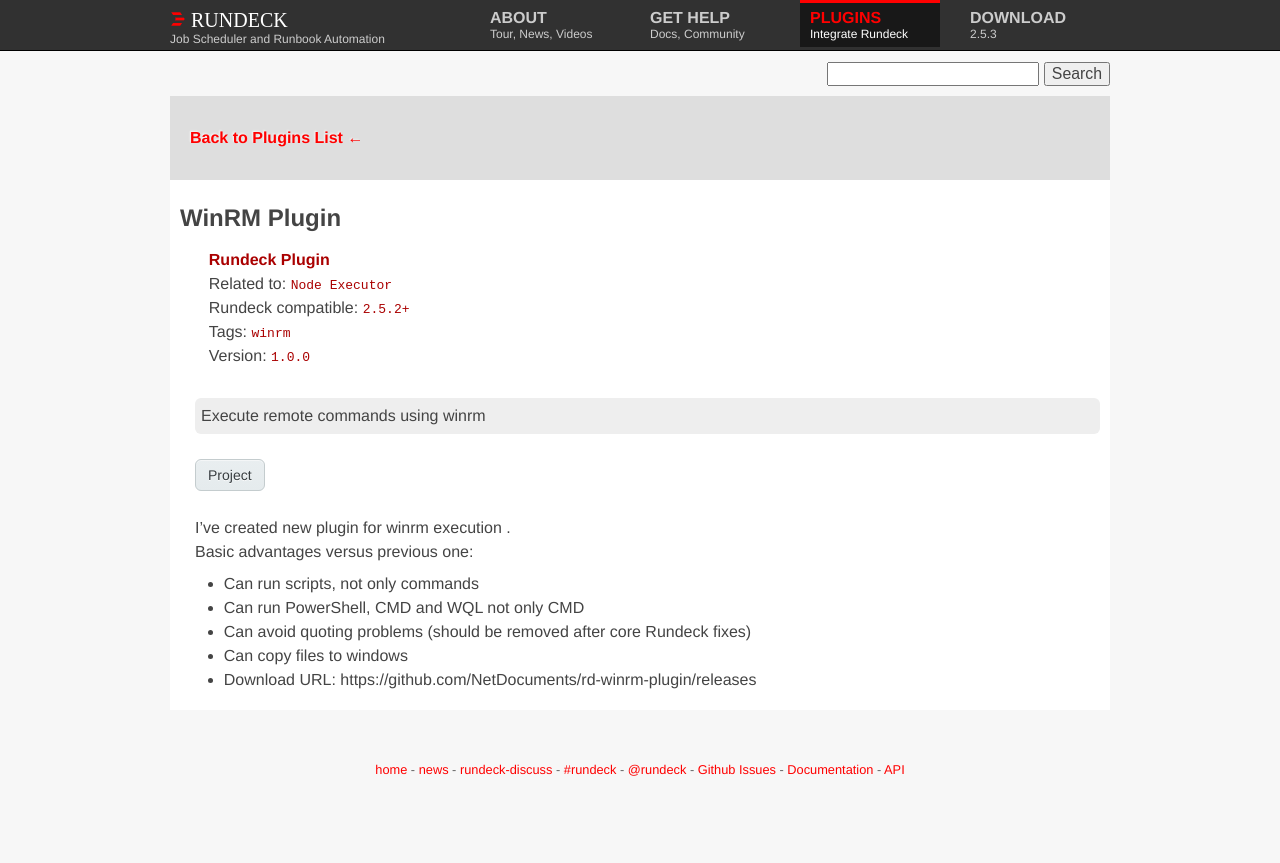
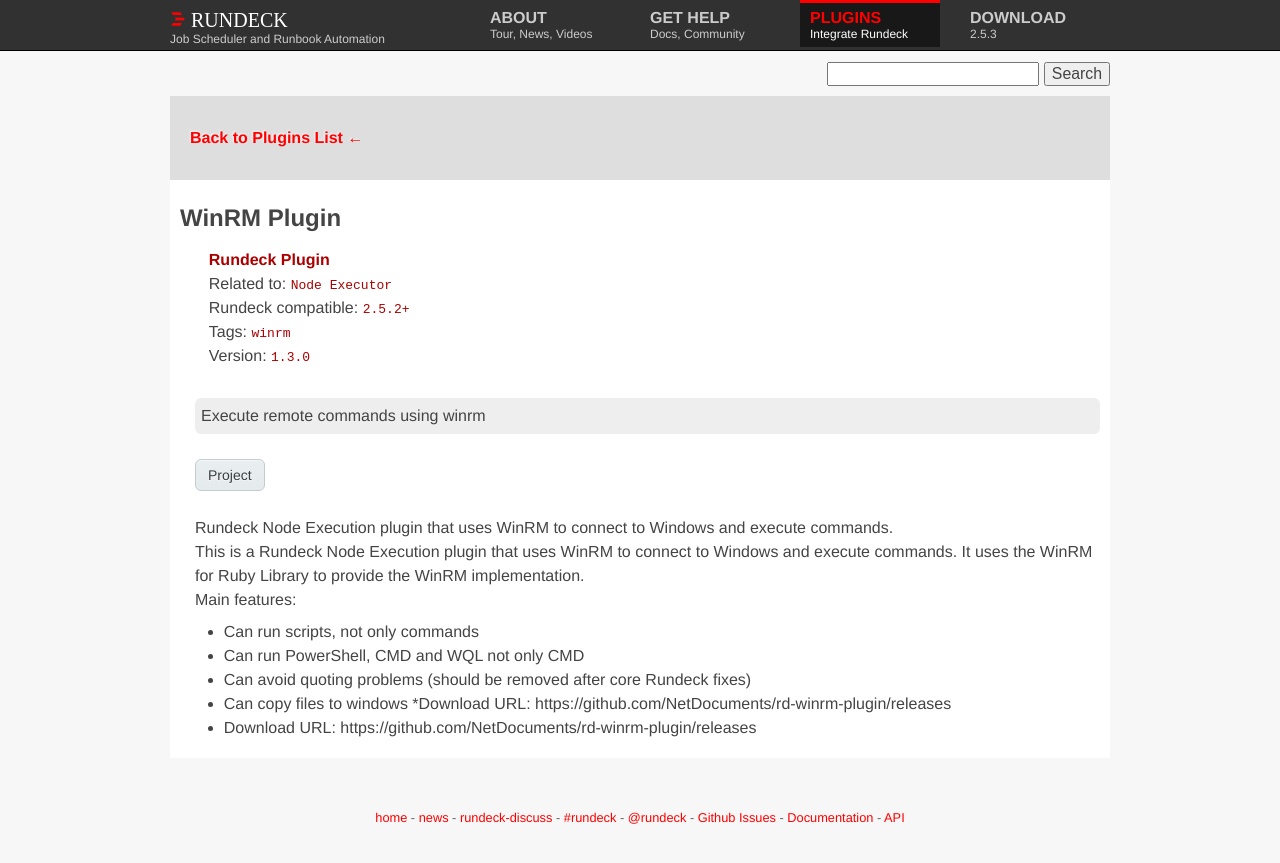
Before and after one commit to rundeck/rundeck-ghpages, a Jekyll site: the page built from plugins/_posts/2016-10-06-rd-winrm-plugin.md, in a window 1280 px wide. Shown: the top 863 px of the page. Built offline with Jekyll 4.4.1, drawn with Linux system fonts in a browser that asks for light colours; nearby versions of some CDN libraries.

Commit message:
updated description

```diff
--- a/plugins/_posts/2016-10-06-rd-winrm-plugin.md
+++ b/plugins/_posts/2016-10-06-rd-winrm-plugin.md
@@ -7,17 +7,21 @@
 project_url: https://github.com/NetDocuments/rd-winrm-plugin
 integration: Rundeck Plugin
 description: Execute remote commands using winrm
-version: 1.0.0
+version: 1.3.0
 ---
 
-I've created  new plugin for winrm execution .
+Rundeck Node Execution plugin that uses WinRM to connect to Windows and execute commands.
 
-Basic advantages versus previous one:
+This is a Rundeck Node Execution plugin that uses WinRM to connect to Windows and execute commands.
+It uses the WinRM for Ruby Library to provide the WinRM implementation.
+
+Main features:
+
 
 * Can run scripts, not only commands
 * Can run PowerShell, CMD and WQL not only CMD
 * Can avoid quoting problems (should be removed after core Rundeck fixes)
-* Can copy files to windows
+* Can copy files to windows *Download URL: https://github.com/NetDocuments/rd-winrm-plugin/releases
 
 
 * Download URL: https://github.com/NetDocuments/rd-winrm-plugin/releases
```
